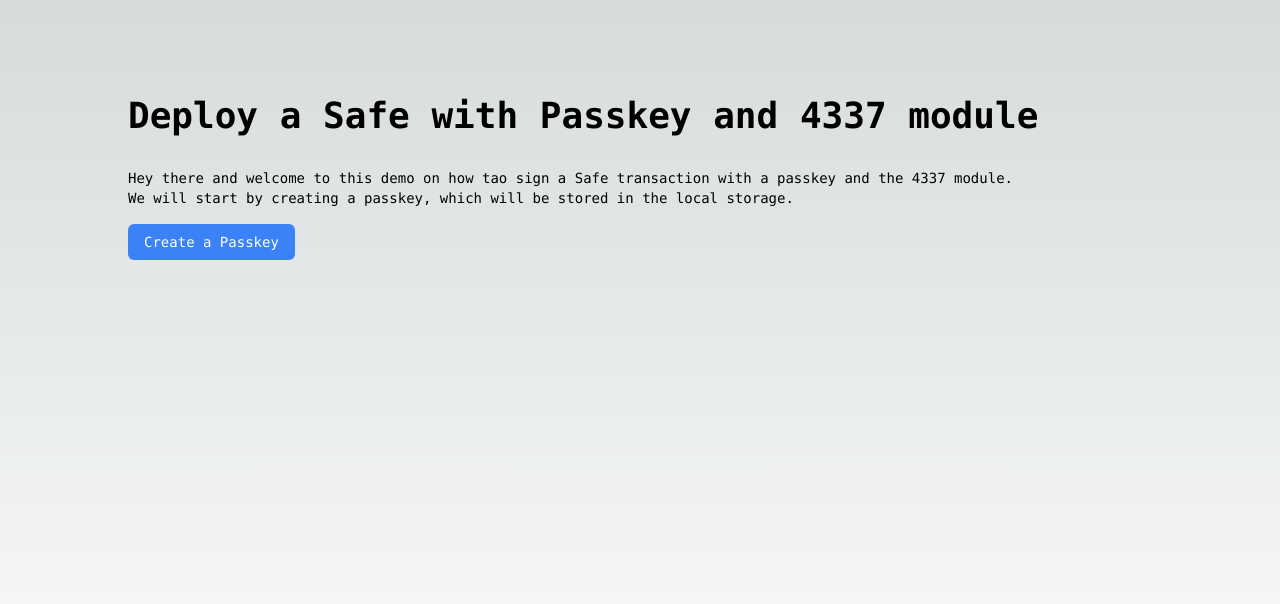
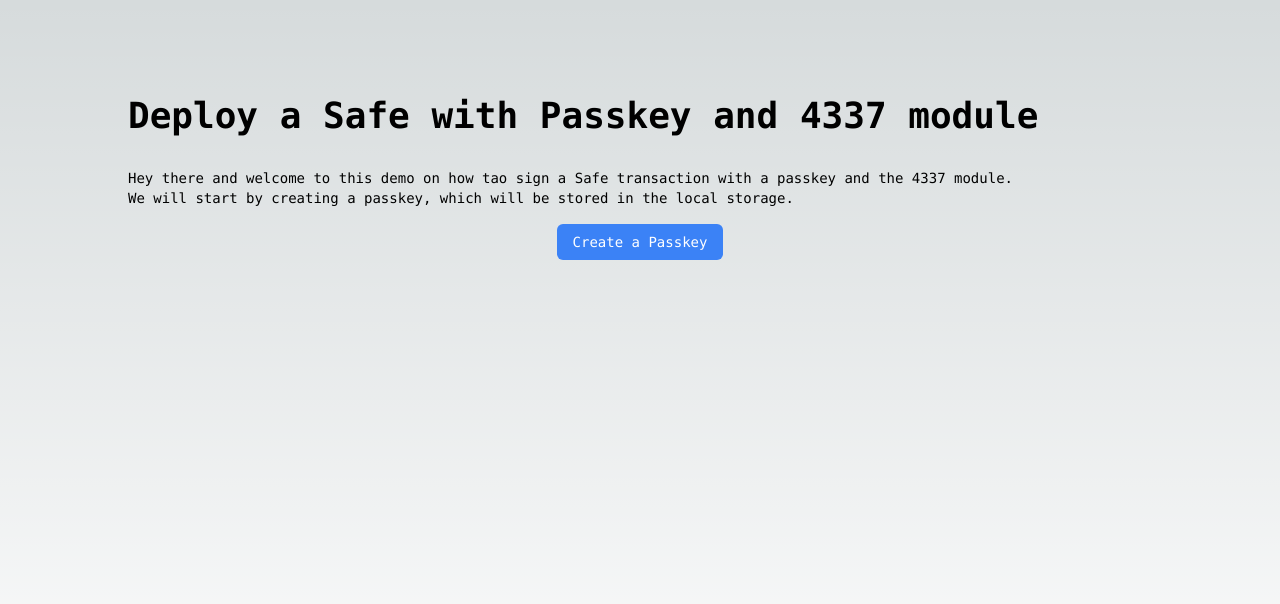
Before and after one commit to valle-xyz/attempt_simpler_passkey_tutorial, a Next.js app: page / in a window 1280 px wide. Shown: the top 604 px of the page. Built offline with nearby package versions, Linux system fonts and the light colour scheme.

Commit message:
move button into div

```diff
--- a/app/page.tsx
+++ b/app/page.tsx
@@ -206,12 +206,14 @@
             </div>
           </>
         ) : (
+          <div className="flex flex-col items-center justify-between mb-8">
             <button
               onClick={handleCreatePasskey}
               className="px-4 py-2 text-white bg-blue-500 rounded-md items-center"
             >
               Create a Passkey
             </button>
+          </div>
         )}
       </div>
     </main>
```
Lines whose indentation alone changed are shown as unchanged.
